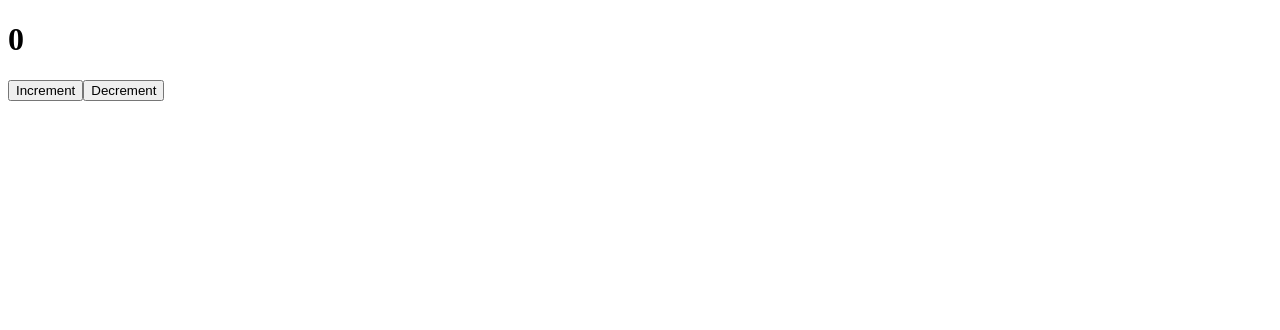
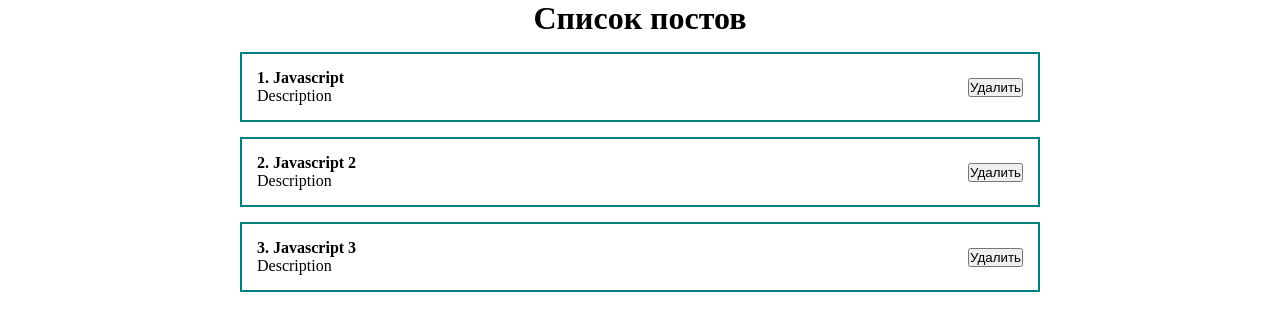
Before and after one commit to juracucumber1/first-react-app, a React (Create React App) app: page / in a window 1280 px wide. Shown: the top 330 px of the page. Built offline with nearby package versions, Linux system fonts and the light colour scheme; the HTML template or start-up script is replaced by a standard one.

Commit message:
add-PostList.jsx
add-PostList.jsx

```diff
--- a/src/App.js
+++ b/src/App.js
@@ -1,23 +1,24 @@
 import React, {useState} from 'react';
-import Counter from "./components/Counter";
-import ClassCounter from "./components/ClassCounter";
+import './styles/App.css';
+import PostItem from "./components/PostItem";
 
 function App() {
-
-    const [value, setValue] = useState('Текст в интпуте')
-
+    const [posts, setPosts] = useState([
+        {id: 1, title: 'Javascript', body: 'Description'},
+        {id: 2, title: 'Javascript 2', body: 'Description'},
+        {id: 3, title: 'Javascript 3', body: 'Description'},
+    ])
 
   return (
     <div className="App">
-       <ClassCounter/>
+        <h1 style={{textAlign: 'center'}}>
+            Список постов
+        </h1>
+        {posts.map((post) =>
+            <PostItem post={post} ket={post.id}/>
+        )}
     </div>
   );
 }
 
 export default App;
-
-
-
-
-
-// Тайминг: 30:00
--- /dev/null
+++ b/src/components/PostItem.jsx
@@ -0,0 +1,19 @@
+import React from 'react';
+
+const PostItem = (props) => {
+    return (
+        <div className="post">
+            <div className="post__content">
+                <strong>{props.post.id}. {props.post.title}</strong>
+                <div>
+                    {props.post.body}
+                </div>
+            </div>
+            <div className="post__btns">
+                <button>Удалить</button>
+            </div>
+        </div>
+    );
+};
+
+export default PostItem;
--- /dev/null
+++ b/src/styles/App.css
@@ -0,0 +1,23 @@
+* {
+    margin: 0;
+    padding: 0;
+    box-sizing: border-box;
+}
+
+#root {
+    display: flex;
+    justify-content:center;
+}
+
+.App {
+    width: 800px;
+}
+
+.post {
+    display: flex;
+    padding: 15px;
+    border: 2px solid teal;
+    margin-top: 15px;
+    justify-content: space-between;
+    align-items: center;
+}
```
Also changed, not shown: src/components/PostList.jsx (added, +11 -0 lines).
